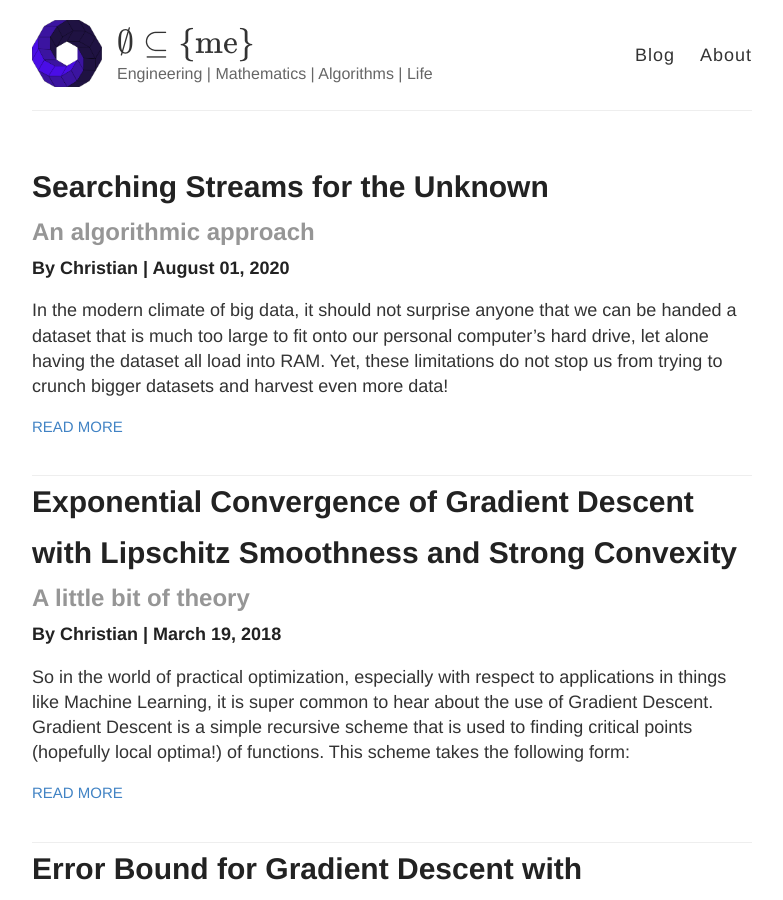
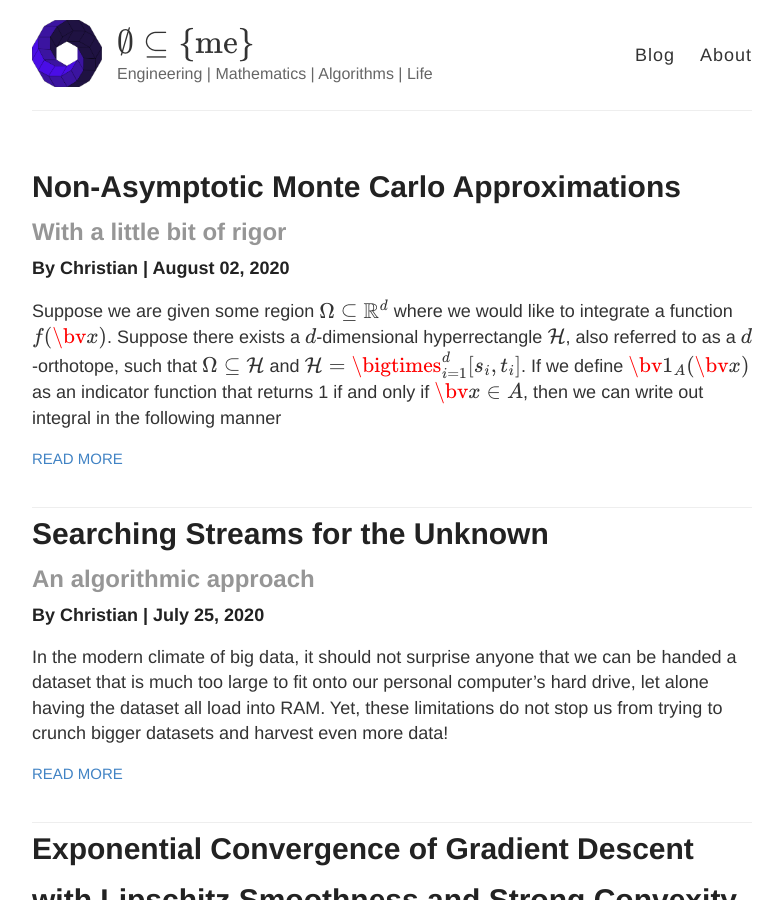
Before and after one commit to choward1491/choward1491.github.io, a Jekyll site: the page built from index.html, in a window 1280 px wide and 900 px high. Shown: the whole window, without its empty margins (248-1031 px from the left). Built offline with Jekyll 4.4.1, drawn with Linux system fonts in a browser that asks for light colours; nearby versions of some CDN libraries; part of the change alters nothing that is shown.

Commit message:
push latest post on monte carlo approximations

```diff
--- /dev/null
+++ b/_posts/2020-08-02-Non-Asymptotic-Monte-Carlo-Approximations.html
@@ -0,0 +1,85 @@
+---
+layout: post
+title: Non-Asymptotic Monte Carlo Approximations
+subtitle: With a little bit of rigor
+date:   2020-08-02 12:00:00 +0000
+author: Christian
+categories: algorithms math randomization probability experimental theory
+---
+
+<p>Suppose we are given some region $\Omega \subseteq \mathbb{R}^d$ where we would like to integrate a function $f(\bv{x})$. Suppose there exists a $d$-dimensional hyperrectangle $\mathcal{H}$, also referred to as a $d$-orthotope, such that $\Omega \subseteq \mathcal{H}$ and $\mathcal{H} = \bigtimes_{i=1}^d [s_i, t_i]$. If we define $\bv{1}_{A}(\bv{x})$ as an indicator function that returns 1 if and only if $\bv{x} \in A$, then we can write out integral in the following manner</p>
+
+\begin{align*}
+    I &= \int_{\Omega} f(\bv{x}) d\bv{x} \\
+    &= \int_{\Omega} 1 \cdot f(\bv{x}) d\bv{x} + \int_{\mathcal{H} \setminus \Omega} 0 \cdot f(\bv{x}) d\bv{x} \\
+    &= \int_{\Omega} \bv{1}_{\Omega}(\bv{x}) f(\bv{x}) d\bv{x} + \int_{\mathcal{H} \setminus \Omega} \bv{1}_{\Omega}(\bv{x}) f(\bv{x}) d\bv{x} \\
+    &= \int_{\mathcal{H}} \bv{1}_{\Omega}(\bv{x}) f(\bv{x}) d\bv{x} \\
+    &= V(\mathcal{H}) \int_{\mathcal{H}} \bv{1}_{\Omega}(\bv{x}) f(\bv{x}) V(\mathcal{H})^{-1} d\bv{x} \tag{use $1 = \frac{V(\mathcal{H})}{V(\mathcal{H})}$}\\
+    &= V(\mathcal{H}) \Expect[\bv{x} \sim U(\Omega)]{\bv{1}_{\Omega}(\bv{x}) f(\bv{x}) }
+\end{align*}
+
+<p>where $p(\bv{x}) := V(\mathcal{H})^{-1}$ is the uniform density function corresponding to the uniform distribution $U(\mathcal{H})$. Now consider the random variable $Y$ distributed via $U(\mathcal{H})$ where $Y(\bv{x}) = f(\bv{x})$ if and only if $\bv{x} \in \Omega$. This random variable has the same value as $\bv{1}_{\Omega}(\bv{x}) f(\bv{x})$, implying that</p>
+
+\begin{align*}
+    I &= V(\mathcal{H}) \Expect[\bv{x} \sim p]{\bv{1}_{\Omega}(\bv{x}) f(\bv{x}) } \\
+    &= V(\mathcal{H}) \Expect{Y}
+\end{align*}
+
+<p>Now suppose we have a set of $n$ random variables $X_1, \cdots, X_n$ that are independent copies of $Y$ and define $X := \frac{1}{n} \sum_{i=1}^n X_i$. Notice that</p>
+
+\[\Expect{X} = \frac{1}{n} \sum_{i=1}^n \Expect{X_i} = \frac{n \Expect{Y}}{n} = \Expect{Y}\]
+
+<p>This result actually gives us some insight for a randomized algorithm that can approximate the integral in question! In particular, suppose we randomly sample $n$ points $\lbrace \bv{x}_i \rbrace_{i=1}^n$ from $\mathcal{H}$ uniformly and independently. We will then maintain a sum where for each $\bv{x}_i \in \Omega$, we add $f(\bv{x}_i)$ to that sum and otherwise add nothing. After doing this for each point, we divide the result by $n$ and multiply by $V(\mathcal{H})$ to get our integral estimate $\hat{I}$. This algorithm is compactly described below:</p>
+
+<p>Now as one should ask, how does this randomized algorithm stack up against the true integral value? Can we guarantee with any sort of confidence a desired accuracy? With that, we need to state and make use of the following well known result, \textit{Hoeffding's Inequality}.</p>
+
+<div class="theorem">
+	<div class="theorem_name" text="Hoeffding's Inequality"></div>
+	Suppose we have a collection of independent random variables $X_1, X_2, \cdots, X_n$ where $a_i \leq X_i \leq b_i$ for all $i$. Then for $X = \frac{1}{n} \sum_{i=1}^n X_i$, we have that
+
+	\[ \Prob{\left| X - \Expect{X} \right| \geq t} \leq 2 \exp\left(-\frac{2 n^2 t^2}{\sum_{i=1}^n (b_i - a_i)^2}\right)\]
+</div>
+
+<p>In our case, suppose that in the finite domain $\Omega$, $M_L$ is the smallest value $f$ attains and similarly $M_U$ is the largest value $f$ attains. This implies that $M_L \leq X_i \leq M_U$ for any $i$, which gives us by the above version of Hoeffding's Inequality that</p>
+
+\begin{align*}
+    \Prob{|\hat{I} - I| \geq \epsilon} &= \Prob{|V(\mathcal{H}) X - V(\mathcal{H}) \Expect{X}| \geq \epsilon } \\
+    &= \Prob{|X - \Expect{X}| \geq \frac{\epsilon}{V(\mathcal{H})} } \\
+    &\leq 2 \exp{\left(- \frac{2 n \epsilon^2}{V(\mathcal{H})^2 \left(M_U - M_L\right)^2}\right)}
+\end{align*}
+
+<p>The above can be viewed as an error probability, letting us know the worst cases chance we have of achieving an error larger than $\epsilon$ between the true integral value and our estimate. Suppose we wish for our error probability to be at most $\delta$. This implies that $n$, $\epsilon$, and $\delta$ must satisfy the following inequality</p>
+
+\[2 \exp{\left(- \frac{2 n \epsilon^2}{V(\mathcal{H})^2 \left(M_U - M_L\right)^2}\right)} = \delta \]
+
+<p>If we assume $n$ and $\delta$ are fixed, we can solve the above equality for $\epsilon$, finding</p>
+
+\[\epsilon = V(\mathcal{H}) (M_u - M_L)\sqrt{\frac{1}{2n}\log{\left(\frac{2}{\delta}\right)}}\]
+
+<p>which tells us that with probability at least $1 - \delta$, the absolute error between the exact and estimated integral values are</p>
+
+\[|\hat{I} - I| < V(\mathcal{H}) (M_u - M_L)\sqrt{\frac{1}{2n}\log{\left(\frac{2}{\delta}\right)}}\]
+
+<p>This inequality gives us some interesting insights. At a high level, the error gets worse the more confidence we desire from the randomized algorithm. Further, the error decays as $\sqrt{n}$ increases, which is not terribly fast. specifically that the error is not only inversely proportional to $\sqrt{n}$, but we have a $sqrt{\log\left(1/\delta\right)}$ dependence in the error as If we assume $\epsilon$ and $\delta$ are fixed, we can solve the equality for $n$, giving us</p>
+
+\[n = \frac{1}{2}\epsilon^{-2}V(\mathcal{H})^2 \left(M_U - M_L\right)^2 \log{\left(\frac{2}{\delta}\right)}\]
+
+<p>Using this, suppose that we set $\mathcal{H} = [s_1, t_1] \times [s_2, t_2] \times \cdots \times [s_d, t_d] \subseteq \mathbb{R}^d$ and choose $f(\bv{x}) = \bv{1}_{\Omega}(\bv{x})$ for some $\Omega \subseteq \mathcal{H}$. This gives us that</p>
+
+\begin{align*}
+    I &= \Expect[\bv{x} \sim p]{\bv{1}_{\Omega}(\bv{x})} \prod_{i=1}^d \left(t_i - s_i\right) \\
+    &= \Prob{\bv{x} \in \Omega} \prod_{i=1}^d \left(t_i - s_i\right)
+\end{align*}
+
+<p>Now suppose we randomly sample $n$ points $\lbrace \bv{x}_i \rbrace_{i=1}^n$ from the $d$-orthotope, or $d$-dimensional hyperrectangle, and define random variables $X_i$ such that $X_i = 1$ if and only if $\bv{x}_i \in \Omega$, implying that $X_i(\bv{x}) := \bv{1}_{\Omega}(\bv{x})$. Looking at just one of these random variables, we can see that</p>
+
+\begin{align*}
+    \Expect[\bv{x} \sim p]{X_i(\bv{x})} &= \Expect[\bv{x} \sim p]{\bv{1}_{\Omega}(\bv{x})}\\
+    &= \Prob{\bv{x} \in \Omega}
+\end{align*}
+
+<p>This implies that if we define $X = \frac{1}{n} \sum_{i=1}^n$, we readily find that</p>
+
+\[\Expect[\bv{x} \sim p]{X(\bv{x})} = \frac{1}{n} \sum_{i=1}^n \Expect[\bv{x} \sim p]{X_i} = \frac{n \Prob{\bv{x} \in \Omega}}{n} = \Prob{\bv{x} \in \Omega}\]
+
+<p>So this now gives us a clue at an algorithm for approximating our integral $I$, namely randomly draw points from $\mathcal{H}$ with uniform probability and then checking if they are inside our volume $\Omega$! If they are, we increment a counter and, after $n$ samples, divide that result by $n$ to approximate $\Prob{\bv{x} \in \Omega}$ and in turn our desired expectation. A fair question to ask then is, how often should we expect to produce a sufficient quality approximation and what is the quality of this approximation in the first place?</p>
--- a/_posts/2020-7-25-Searching-Streams-for-the-Unknown.md
+++ b/_posts/2020-7-25-Searching-Streams-for-the-Unknown.md
@@ -2,7 +2,7 @@
 layout: post
 title: Searching Streams for the Unknown
 subtitle: An algorithmic approach
-date:   2020-08-01 01:52:00 +0000
+date:   2020-07-25 01:52:00 +0000
 author: Christian
 categories: algorithms math randomization probability experimental theory
 ---
```
